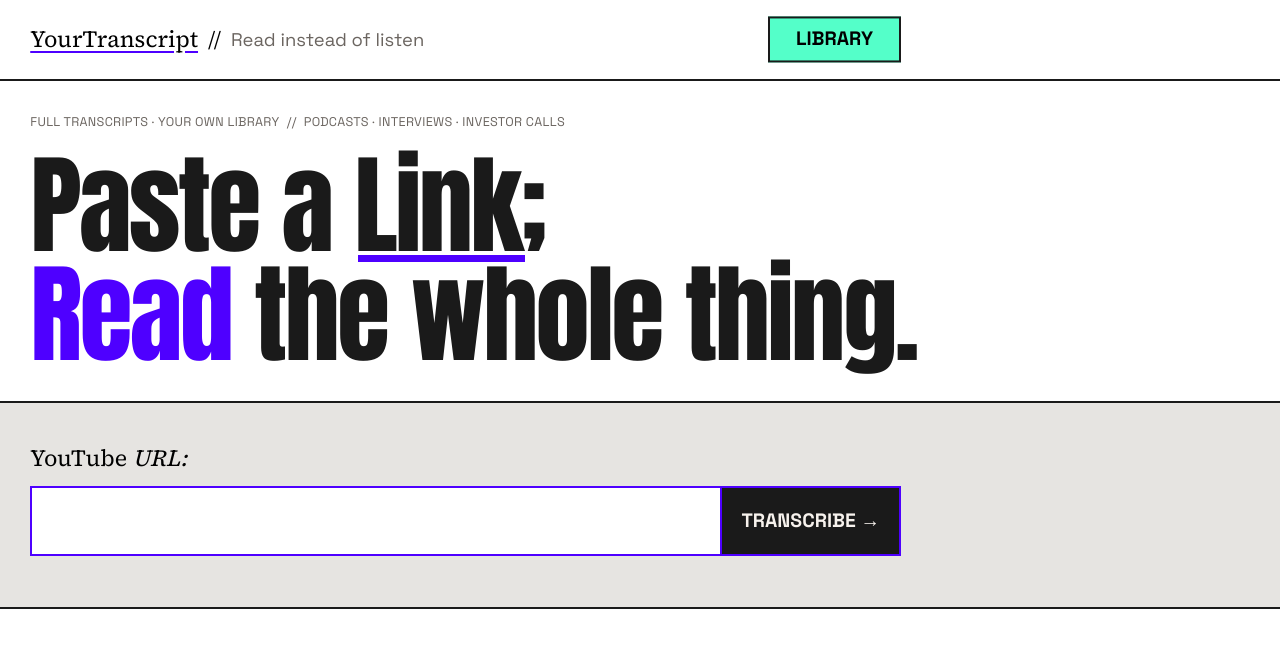
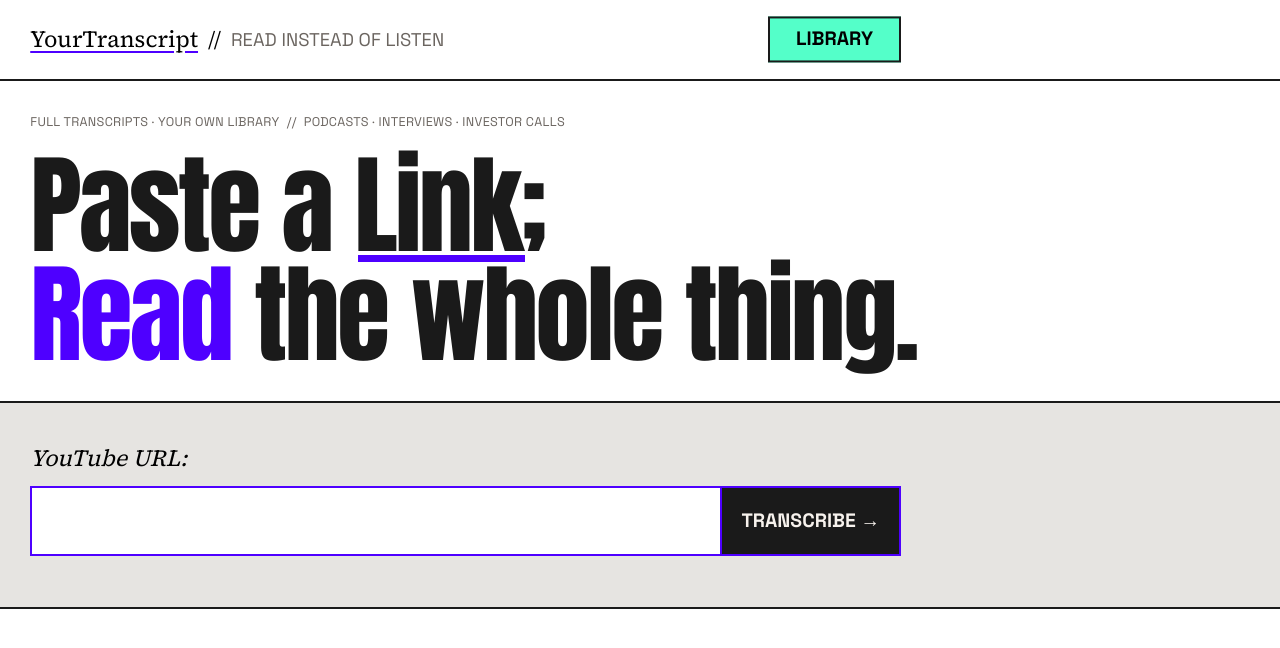
Before and after one commit to letseecode/yt-transcript, a Next.js app: page / in a window 1280 px wide. Shown: the top 648 px of the page. Built offline with nearby package versions, Linux system fonts and the light colour scheme.

Commit message:
design: uppercase 'Read instead of listen', full-italic 'YouTube URL:'

```diff
--- a/src/app/page.tsx
+++ b/src/app/page.tsx
@@ -101,7 +101,7 @@ export default function Home() {
             YourTranscript
           </a>
           <span className="font-serif text-[1.33rem] text-black select-none">//</span>
-          <span className="font-headline text-[1.15rem] text-muted">Read instead of listen</span>
+          <span className="font-headline uppercase text-[1.15rem] text-muted">Read instead of listen</span>
         </div>
         <a
           ref={libraryRef}
@@ -137,8 +137,8 @@ export default function Home() {
             className="max-w-[40.3rem] space-y-[10px]"
             style={urlRowWidth !== null ? { width: `${urlRowWidth}px`, maxWidth: 'none' } : undefined}
           >
-            <label className="font-serif text-[1.452rem] text-black block">
-              YouTube <span className="italic">URL:</span>
+            <label className="font-serif italic text-[1.452rem] text-black block">
+              YouTube URL:
             </label>
             <div className="flex border-2 border-purple">
               <input
```
